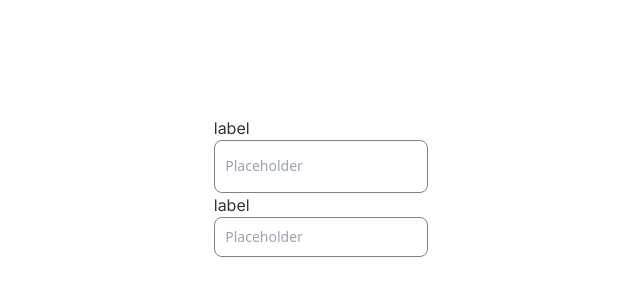
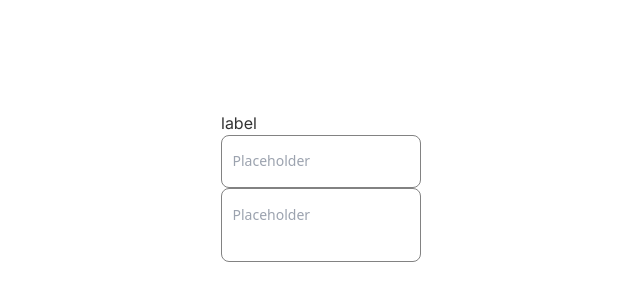
Before and after one commit to SebasUNLu/devchallenge-input, a Next.js app: page / in a window 1280 px wide. Shown: the part 214-514 px from the top of the page, without its empty margins (319-959 px from the left). Built offline with nearby package versions, Linux system fonts and the light colour scheme.

Commit message:
Avance: paddings y tamaño del textarea

```diff
--- a/app/components/StyledInput.jsx
+++ b/app/components/StyledInput.jsx
@@ -1,6 +1,6 @@
 "use client"
 
-import React, { useState } from 'react';
+import React, { useRef, useState } from 'react';
 import CustomIcon from './CustomIcon';
 
 const theme = {
@@ -25,6 +25,11 @@ const theme = {
   sizes: {
     sm: "py-[0.625em]",
     md: "py-[1.125em]"
+  },
+  multiline: {
+    general: "text-[#333333] hover:text-[#333333] border border-solid border-[#828282] hover:border-[#333333] focus:border-[#2962FF] rounded-lg font-sans font-medium text-sm px-[0.75em]",
+    sm: "py-[0.625em]",
+    md: "py-[1.125em]",
   }
 }
 
@@ -37,10 +42,19 @@ const StyledInput = ({
   startIcon = "",
   endIcon = "",
   fullWidth = false,
-  size = "md"
+  size = "md",
+  multiline = false,
+  row = 1
 }) => {
 
+  if (row < 1) row = 1
+
   const [isfocused, setIsfocused] = useState(false);
+
+  const handleChange = (evt) => {
+    const val = evt.target?.value;
+    setValue(val);
+  };
 
   const handleFocus = () => {
     setIsfocused(true)
@@ -50,11 +64,11 @@ const StyledInput = ({
     setIsfocused(false)
   }
 
-  const styleGeneral = `w-full outline-none text-[#333333] border border-solid rounded-lg font-sans font-medium text-sm ${size === "sm" ? theme.sizes.sm : theme.sizes.md} ${startIcon ? "pl-11" : "pl-[0.75em]"}`
+  const styleGeneral = `w-full outline-none text-[#333333] border border-solid rounded-lg font-sans font-medium text-sm ${size === "sm" ? theme.sizes.sm : theme.sizes.md} ${startIcon ? "px-11" : "px-[0.75em]"}`
 
-  const styleColor = disabled ? "border-[#E0E0E0]" : error ? theme.colors.error : theme.colors.default;
+  const styleGeneralColor = disabled ? "border-[#E0E0E0]" : error ? theme.colors.error : theme.colors.default;
 
-  const styleLabel = `flex flex-col ${fullWidth && "w-full"}`;
+  const styleLabel = `flex flex-col`;
 
   const styleLabelColor = disabled ? "text-[#333333]" : error ?
     (isfocused ? theme.label.error.focus : theme.label.error.normal)
@@ -62,14 +76,25 @@ const StyledInput = ({
 
   const styleHelper = `mt-1 text-[10px] font-normal ${error ? theme.helperText.error : theme.helperText.default}`
 
+  const styleWidth = fullWidth ? "w-full" : "w-[200px]"
+
+  if (multiline)
+    return (
+      <textarea
+        placeholder={placeholder}
+        className={`resize-none h-[${row * 22}px] ${theme.multiline.general} ${styleWidth} ${size === 'sm' ? theme.multiline.sm : theme.multiline.md}`}
+        rows={row}
+      ></textarea>
+    )
+
   return (
-    <label className={`${styleLabel} ${styleLabelColor}`}>{label}
+    <label className={`${styleLabel} ${styleLabelColor} ${styleWidth}`}>{label}
       <div className='relative'>
         {startIcon && <CustomIcon iconName={startIcon} />}
         <input
           type='text'
           placeholder={placeholder}
-          className={`${styleGeneral} ${styleColor}`}
+          className={`${styleGeneral} ${styleGeneralColor}`}
           onFocus={handleFocus}
           onBlur={handleBlur}
           disabled={disabled}
--- a/app/page.js
+++ b/app/page.js
@@ -5,7 +5,7 @@ export default function Home() {
   return (
     <main className="flex min-h-screen flex-col items-center justify-center p-2">
       <StyledInput />
-      <StyledInput size='sm'/>
+      <StyledInput multiline row={2} />
     </main>
   )
 }
```
